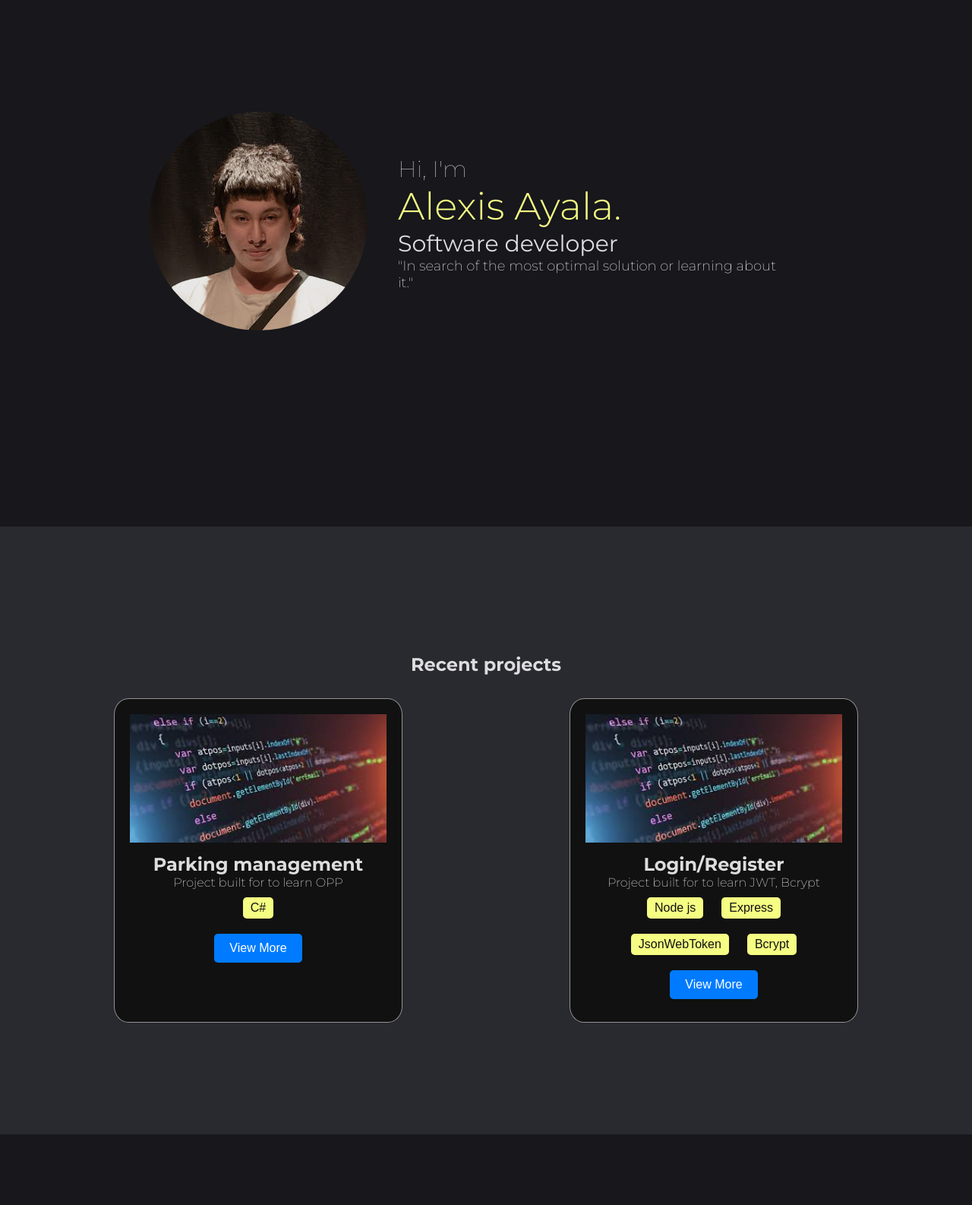
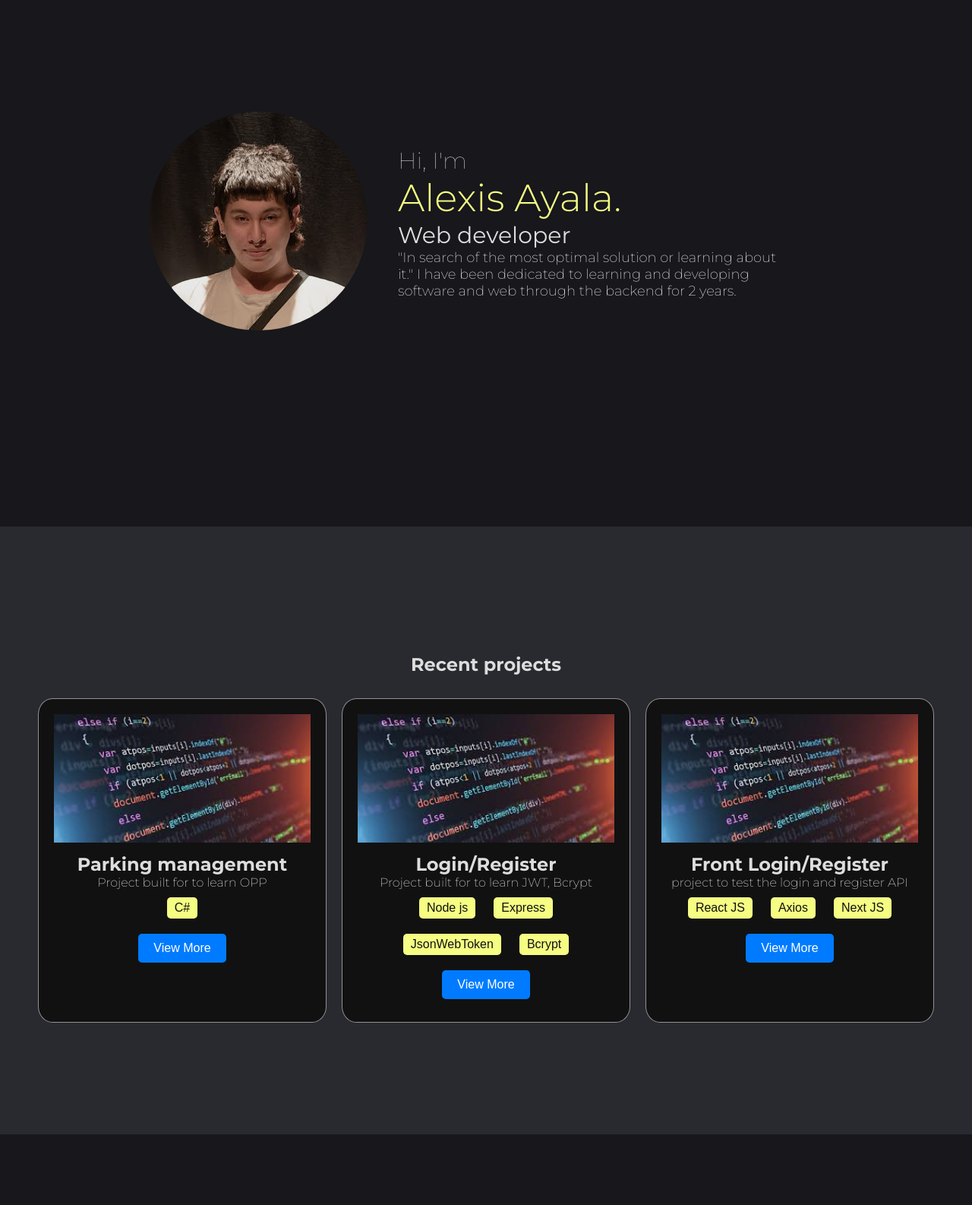
Before and after one commit to peterfunkk/portfolio, a Node server app: page / in a window 1280 px wide. Shown: the part 137-1723 px from the top of the page at 76% size. Run offline with Node 20, Linux system fonts and the light colour scheme; some libraries are stand-ins or nearby versions.

Commit message:
new changes

```diff
--- a/src/views/headerMe.ejs
+++ b/src/views/headerMe.ejs
@@ -7,8 +7,9 @@
         <div class="content">
             <h5 class="h5">Hi, I'm</h5>
             <h1 class="h1">Alexis Ayala.</h1>
-            <h2 class="h2">Software developer</h2>
-            <p class="p2">"In search of the most optimal solution or learning about it."</p>
+            <h2 class="h2">Web developer</h2>
+            <p class="p2">"In search of the most optimal solution or learning about it."
+                I have been dedicated to learning and developing software and web through the backend for 2 years.</p>
         </div>
     </div>
 </header>
--- a/src/views/mainProjects.ejs
+++ b/src/views/mainProjects.ejs
@@ -19,14 +19,17 @@
                 <button class="button yellow">Express</button>
                 <button class="button yellow">JsonWebToken</button>
                 <button class="button yellow">Bcrypt</button>
-                <button class="button" onclick="window.location.href='//github.com/peterfunkk/login'">View More</button>
+                <button class="button" onclick="window.location.href='//github.com/peterfunkk/Login-Express/tree/master'">View More</button>
             </div>
-            <!-- <div class="card">
+            <div class="card">
                 <img src="/assets/images (1).jpg" alt="">
-                <h3 class="h3">Project1</h1>
-                <p class="p">Project Description</p>
-                <button class="button" >View More</button>
-            </div> -->
+                <h3 class="h3">Front Login/Register</h1>
+                <p class="p">project to test the login and register API</p>
+                <button class="button yellow">React JS</button>
+                <button class="button yellow">Axios</button>
+                <button class="button yellow">Next JS</button>
+                <button class="button" onclick="window.location.href='//github.com/peterfunkk/Login-React/tree/master'">View More</button>
+            </div>
         </div>
     </div>
 </main>
```
